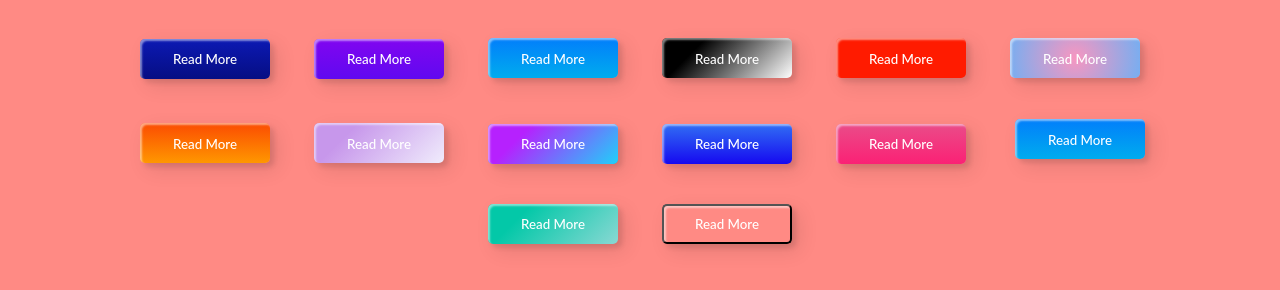
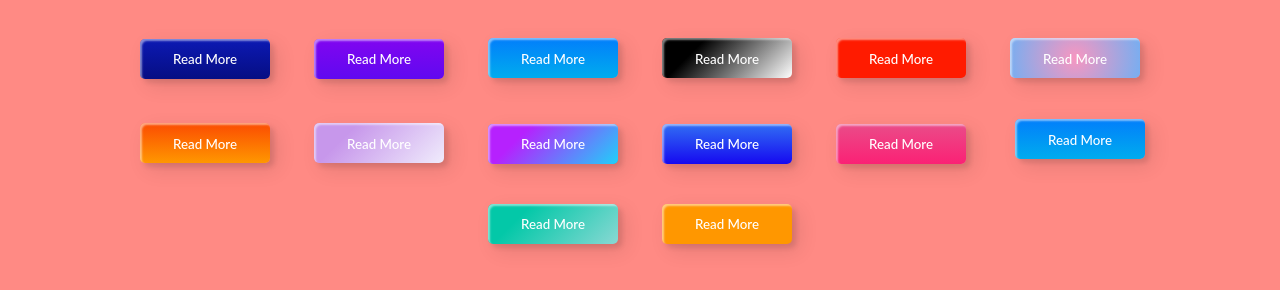
Before and after one commit to atir75/buttons, a plain HTML site: page index.html in a window 1280 px wide. Shown: the part 66-356 px from the top of the page. Drawn offline with Linux system fonts and the light colour scheme.

Commit message:
commit button 14

```diff
--- a/index.css
+++ b/index.css
@@ -752,3 +752,39 @@ inset 4px 4px 6px 0 rgba(116, 125, 136, .3);;
 .btn-13:active {
   top: 2px;
 }
+
+
+
+/* botao 14 */
+.btn-14 {
+  background: rgb(255,151,0);
+  border: none;
+  z-index: 1;
+}
+.btn-14:after {
+  position: absolute;
+  content: "";
+  width: 100%;
+  height: 0;
+  top: 0;
+  left: 0;
+  z-index: -1;
+  border-radius: 5px;
+  background-color: #eaf818;
+  background-image: linear-gradient(315deg, #eaf818 0%, #f6fc9c 74%);
+   box-shadow:inset 2px 2px 2px 0px rgba(255,255,255,.5);
+   7px 7px 20px 0px rgba(0,0,0,.1),
+   4px 4px 5px 0px rgba(0,0,0,.1);
+  transition: all 0.3s ease;
+}
+.btn-14:hover {
+  color: #000;
+}
+.btn-14:hover:after {
+  top: auto;
+  bottom: 0;
+  height: 100%;
+}
+.btn-14:active {
+  top: 2px;
+}
```
